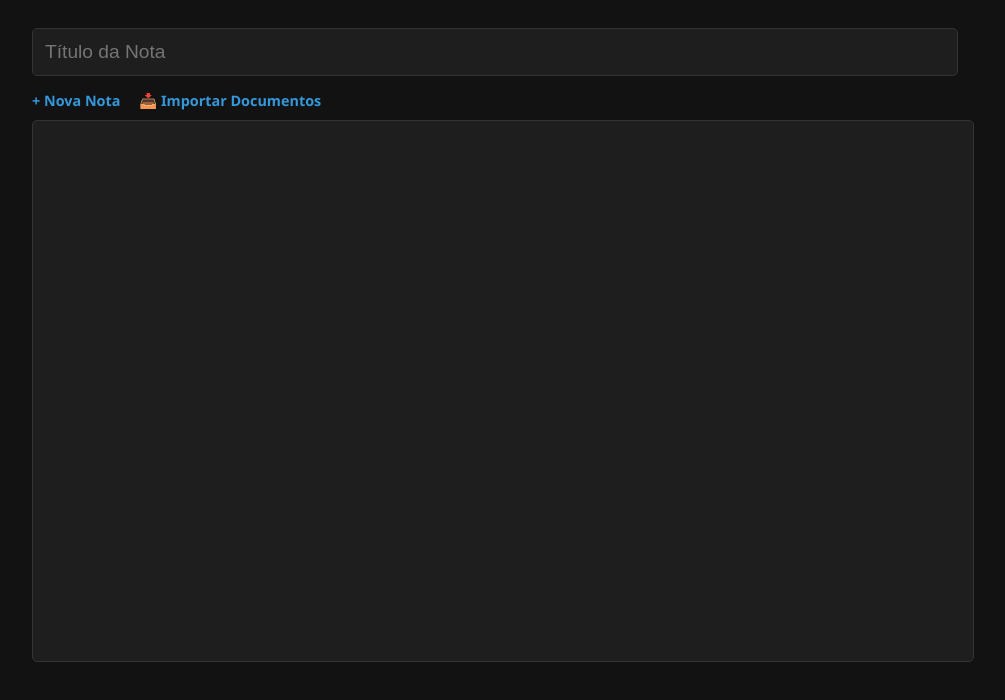
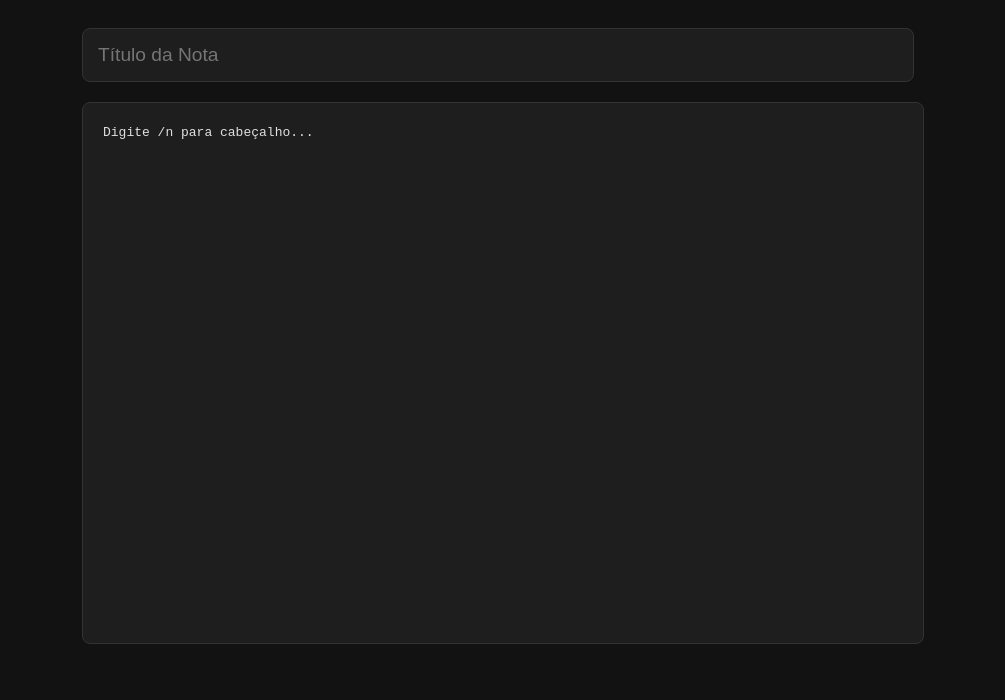
Before and after one commit to drlame-labs/Bloco-de-Notas, a plain HTML site: page index.html in a window 1280 px wide. Shown: the whole page, without its empty margins (158-1163 px from the left). Drawn offline with Linux system fonts and the light colour scheme.

Commit message:
Refactor HTML structure and update styles
Exactly

```diff
--- a/index.html
+++ b/index.html
@@ -2,96 +2,67 @@
 <html lang="pt-br">
 <head>
     <meta charset="UTF-8">
-    <meta name="viewport" content="width=device-width, initial-scale=1.0">
-    <title>Meu Bloco de Notas Pro</title>
+    <title>Bloco de Notas Personalizado</title>
     <style>
-        /* CSS: Definindo o Modo Escuro e o Layout */
-        body {
-            background-color: #121212; /* Fundo quase preto */
-            color: #e0e0e0;           /* Texto cinza claro */
-            font-family: 'Segoe UI', Tahoma, Geneva, Verdana, sans-serif;
-            display: flex;
-            flex-direction: column;
-            align-items: center;
-            padding: 20px;
-        }
+        body { background: #121212; color: #e0e0e0; font-family: 'Segoe UI', sans-serif; display: flex; justify-content: center; padding: 20px; }
+        .container { width: 100%; max-width: 800px; }
+        #titulo { width: 100%; background: #1e1e1e; border: 1px solid #333; color: #fff; padding: 15px; border-radius: 8px; font-size: 1.2rem; margin-bottom: 20px; outline: none; }
+        #editor { width: 100%; min-height: 500px; background: #1e1e1e; border: 1px solid #333; border-radius: 8px; padding: 20px; outline: none; white-space: pre-wrap; line-height: 1.6; font-family: monospace; }
 
-        .container { width: 90%; max-width: 900px; }
-
-        /* Estilo dos Inputs (Título e Botões) */
-        input#titulo {
-            width: 100%;
-            background: #1e1e1e;
-            border: 1px solid #333;
-            color: white;
-            padding: 12px;
-            border-radius: 5px;
-            font-size: 1.2rem;
-            margin-bottom: 15px;
-        }
-
-        .toolbar { margin-bottom: 10px; color: #3498db; font-size: 0.9rem; }
-        .toolbar span { cursor: pointer; margin-right: 15px; font-weight: bold; }
-
-        /* Área de Digitação Principal */
-        #editor {
-            width: 100%;
-            min-height: 500px;
-            background: #1e1e1e;
-            border: 1px solid #333;
-            border-radius: 5px;
-            padding: 20px;
-            outline: none;
-            white-space: pre-wrap;
-            line-height: 1.6;
-            overflow-y: auto;
-        }
-
-        /* Estilização das suas funções específicas */
-        .header-cmd { color: #5dade2; font-weight: bold; } /* Azul para o ##=== */
-        .quote-yellow { color: #f1c40f; }                /* Amarelo para aspas */
-        .indent-mark { color: rgba(255,255,255,0.08); }  /* Quase invisível */
+        /* Estilos específicos que você pediu */
+        .cmd-header { color: #5dade2; font-weight: bold; } /* ##=== */
+        .quote-yellow { color: #f1c40f; }                /* "Texto" */
+        .indent-mark { opacity: 0.1; color: #fff; user-select: none; } /* |> */
     </style>
 </head>
 <body>
-
     <div class="container">
         <input type="text" id="titulo" placeholder="Título da Nota">
-
-        <div class="toolbar">
-            <span>+ Nova Nota</span>
-            <span>📥 Importar Documentos</span>
-        </div>
-
-        <div id="editor" contenteditable="true" placeholder="Conteúdo da Nota..."></div>
+        <div id="editor" contenteditable="true" spellcheck="false"></div>
     </div>
 
     <script>
         const editor = document.getElementById('editor');
+        const titulo = document.getElementById('titulo');
 
+        // 1. Identação com TAB (|>)
         editor.addEventListener('keydown', (e) => {
-            // Atalho Tab para o "|>"
             if (e.key === 'Tab') {
                 e.preventDefault();
-                document.execCommand('insertHTML', false, '<span class="indent-mark">|></span>&nbsp;');
+                const sel = window.getSelection();
+                const range = sel.getRangeAt(0);
+                const span = document.createElement("span");
+                span.className = "indent-mark";
+                span.innerText = "|>";
+                range.insertNode(span);
+                range.insertNode(document.createTextNode(" "));
+                range.collapse(false);
             }
         });
 
-        editor.addEventListener('input', (e) => {
+        // 2. Comando /n e Aspas Amarelas
+        editor.addEventListener('input', () => {
             let html = editor.innerHTML;
 
-            // 1. Detectar /n e transformar
+            // Transforma /n
             if (html.includes('/n&nbsp;')) {
-                const replacement = '<span class="header-cmd">##=== </span> Título <span class="header-cmd"> ===##</span>&nbsp;';
-                editor.innerHTML = html.replace('/n&nbsp;', replacement);
-                posicionarCursorNoFinal();
+                html = html.replace('/n&nbsp;', '<span class="cmd-header">##=== </span> TEXTO <span class="cmd-header"> ===##</span>&nbsp;');
+                editor.innerHTML = html;
+                focarNoFinal();
             }
 
-            // 2. Colorir aspas automaticamente (Lógica simples)
-            // Nota: Para não quebrar o cursor, a lógica de cores funciona melhor ao processar blocos.
+            // Salva no navegador (LocalStorage)
+            localStorage.setItem('nota_salva', editor.innerHTML);
+            localStorage.setItem('titulo_salvo', titulo.value);
         });
 
-        function posicionarCursorNoFinal() {
+        // Carregar dados ao abrir
+        window.onload = () => {
+            editor.innerHTML = localStorage.getItem('nota_salva') || 'Digite /n para cabeçalho...';
+            titulo.value = localStorage.getItem('titulo_salvo') || '';
+        };
+
+        function focarNoFinal() {
             const range = document.createRange();
             const sel = window.getSelection();
             range.selectNodeContents(editor);
```
